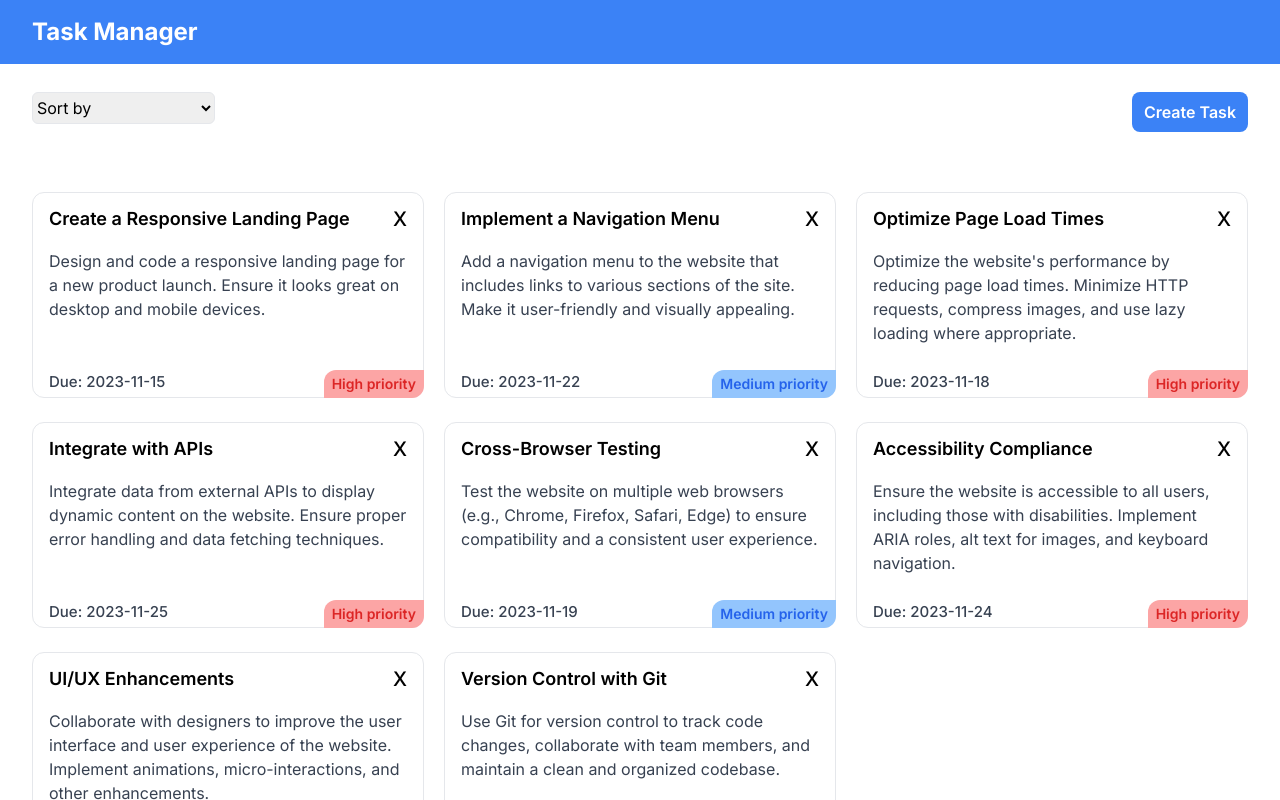
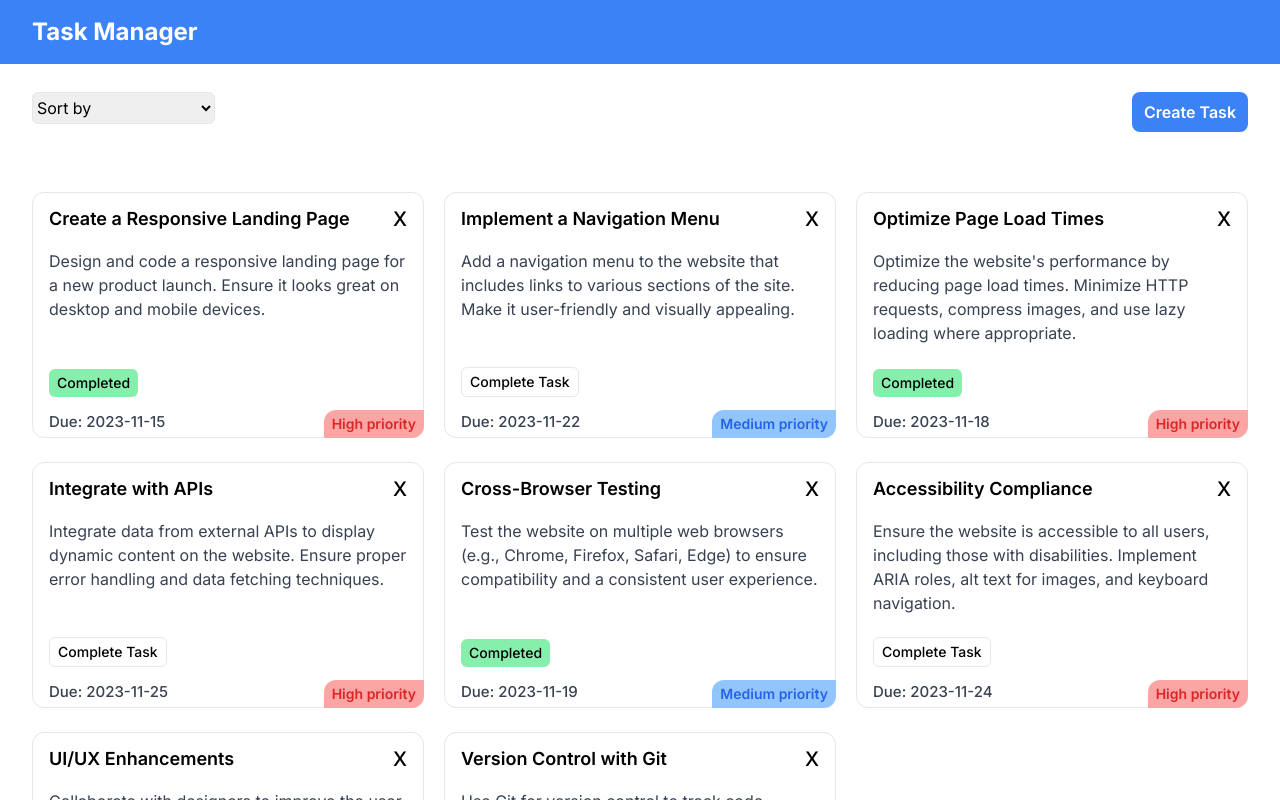
Before and after one commit to Jesusborjas006/task-manager, a Next.js app: page /tasks in a window 1280 px wide. Shown: the top 800 px of the page. Built offline with nearby package versions, Linux system fonts and the light colour scheme.

Commit message:
Update placeholder data and update task elements to show which are completed

```diff
--- a/app/lib/placeholder-data.ts
+++ b/app/lib/placeholder-data.ts
@@ -5,6 +5,7 @@ export const tasksData = [
     body: "Design and code a responsive landing page for a new product launch. Ensure it looks great on desktop and mobile devices.",
     priority: "High",
     dueDate: "2023-11-15",
+    completed: true,
   },
   {
     id: 2,
@@ -12,6 +13,7 @@ export const tasksData = [
     body: "Add a navigation menu to the website that includes links to various sections of the site. Make it user-friendly and visually appealing.",
     priority: "Medium",
     dueDate: "2023-11-22",
+    completed: false,
   },
   {
     id: 3,
@@ -19,6 +21,7 @@ export const tasksData = [
     body: "Optimize the website's performance by reducing page load times. Minimize HTTP requests, compress images, and use lazy loading where appropriate.",
     priority: "High",
     dueDate: "2023-11-18",
+    completed: true,
   },
   {
     id: 4,
@@ -26,6 +29,7 @@ export const tasksData = [
     body: "Integrate data from external APIs to display dynamic content on the website. Ensure proper error handling and data fetching techniques.",
     priority: "High",
     dueDate: "2023-11-25",
+    completed: false,
   },
   {
     id: 5,
@@ -33,6 +37,7 @@ export const tasksData = [
     body: "Test the website on multiple web browsers (e.g., Chrome, Firefox, Safari, Edge) to ensure compatibility and a consistent user experience.",
     priority: "Medium",
     dueDate: "2023-11-19",
+    completed: true,
   },
   {
     id: 6,
@@ -40,6 +45,7 @@ export const tasksData = [
     body: "Ensure the website is accessible to all users, including those with disabilities. Implement ARIA roles, alt text for images, and keyboard navigation.",
     priority: "High",
     dueDate: "2023-11-24",
+    completed: false,
   },
   {
     id: 7,
@@ -47,6 +53,7 @@ export const tasksData = [
     body: "Collaborate with designers to improve the user interface and user experience of the website. Implement animations, micro-interactions, and other enhancements.",
     priority: "Medium",
     dueDate: "2023-11-28",
+    completed: true,
   },
   {
     id: 8,
@@ -54,5 +61,6 @@ export const tasksData = [
     body: "Use Git for version control to track code changes, collaborate with team members, and maintain a clean and organized codebase.",
     priority: "Low",
     dueDate: "2023-11-30",
+    completed: false,
   },
 ];
--- a/app/ui/Task.tsx
+++ b/app/ui/Task.tsx
@@ -4,6 +4,7 @@ type TaskProps = {
   body: string;
   priority: string;
   dueDate: string;
+  completed: boolean;
   deleteTask: any;
 };
 
@@ -13,6 +14,7 @@ const Task = ({
   body,
   priority,
   dueDate,
+  completed,
   deleteTask,
 }: TaskProps) => {
   const getStyling = () => {
@@ -36,12 +38,23 @@ const Task = ({
           X
         </p>
       </div>
-      <p className=" text-gray-700 pb-10">{body}</p>
+      <p className=" text-gray-700 pb-20">{body}</p>
       <p
         className={`absolute right-[-1px] bottom-[-1px] font-semibold rounded-xl rounded-tr-none rounded-bl-none py-1 px-2 ${getStyling()} text-sm`}
       >
         {priority} priority
       </p>
+
+      {!completed ? (
+        <button className="border px-2 py-1 absolute bottom-10 rounded-md text-sm font-medium">
+          Complete Task
+        </button>
+      ) : (
+        <p className="absolute bottom-10 bg-green-300 px-2 py-1 rounded-md text-sm font-medium">
+          Completed
+        </p>
+      )}
+
       <p className="absolute bottom-1 font-medium text-[15px] text-gray-700">
         <span className="">Due:</span> {dueDate}
       </p>
--- a/app/ui/Tasks.tsx
+++ b/app/ui/Tasks.tsx
@@ -10,6 +10,7 @@ const Tasks = ({ tasks, deleteTask }: any) => {
       body: string;
       priority: string;
       dueDate: string;
+      completed: boolean;
     }) => (
       <Task
         id={task.id}
@@ -18,6 +19,7 @@ const Tasks = ({ tasks, deleteTask }: any) => {
         body={task.body}
         priority={task.priority}
         dueDate={task.dueDate}
+        completed={task.completed}
         deleteTask={deleteTask}
       />
     )
```
